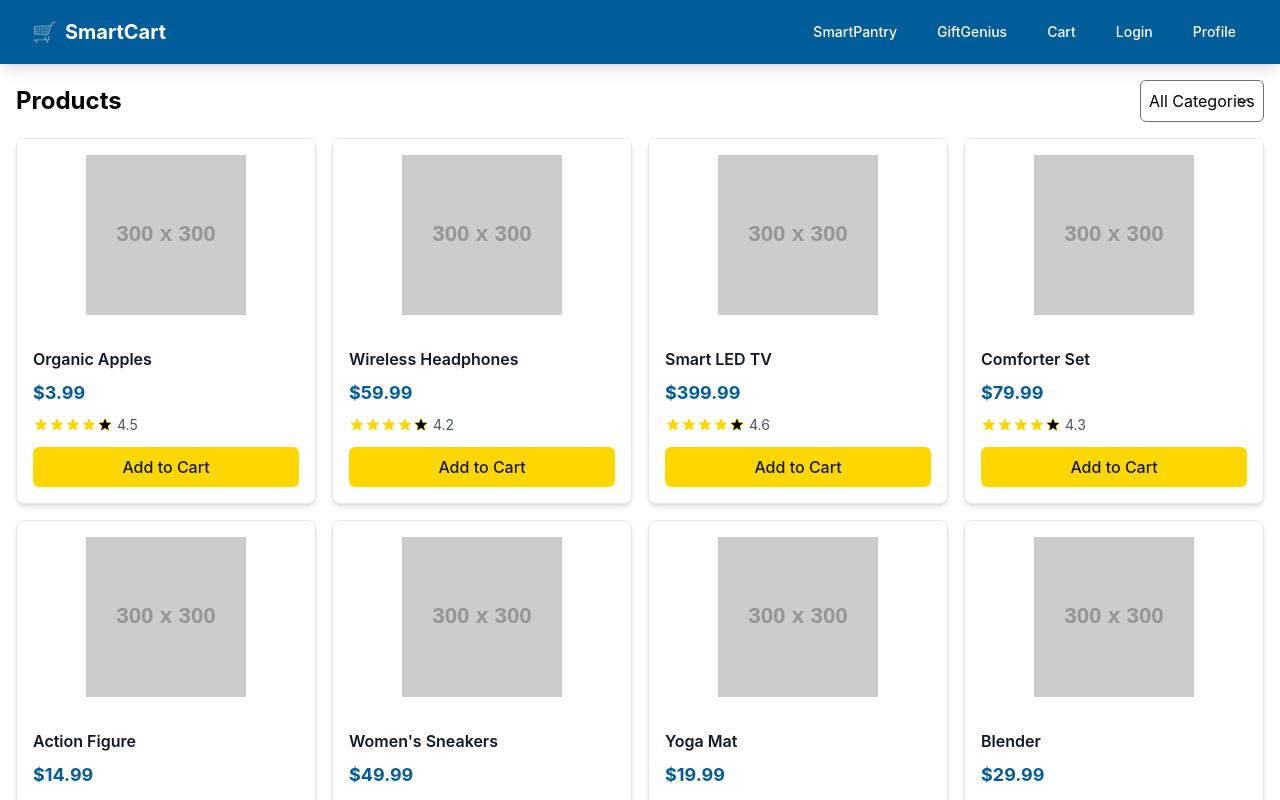
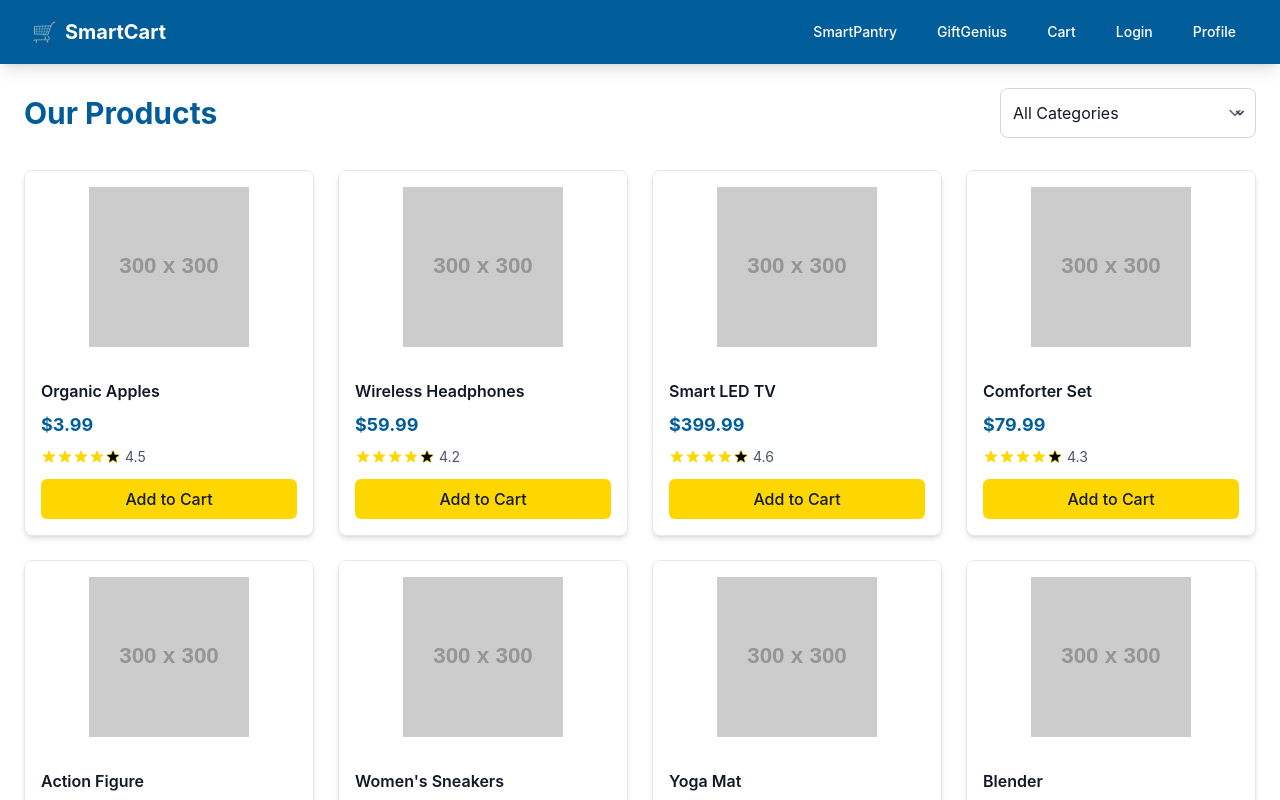
Before and after one commit to tchawla827/walmart-home-hub, a React (Create React App) app in the folder frontend/: page /search in a window 1280 px wide. Shown: the top 800 px of the page. Built offline with nearby package versions, Linux system fonts and the light colour scheme.

Commit message:
designed ProductSearch.tsx

```diff
--- a/frontend/src/pages/ProductSearch.tsx
+++ b/frontend/src/pages/ProductSearch.tsx
@@ -3,6 +3,7 @@ import { useSearchParams } from 'react-router-dom';
 import ProductCard from '../components/ProductCard';
 import { mockProducts, Product } from '../mockProducts';
 import { useCart } from '../context/CartContext';
+import { toast } from 'react-toastify';
 
 const ProductSearch: React.FC = () => {
   const [searchParams, setSearchParams] = useSearchParams();
@@ -12,9 +13,11 @@ const ProductSearch: React.FC = () => {
   useEffect(() => {
     if (query) {
       console.log(`Searching for: ${query}`);
+      toast.info(`Searching for: ${query}`);
     }
     if (category) {
       console.log(`Filtering category: ${category}`);
+      toast.info(`Filtering by: ${category}`);
     }
   }, [query, category]);
 
@@ -38,31 +41,54 @@ const ProductSearch: React.FC = () => {
 
   const handleAddToCart = (product: Product) => {
     addToCart(product);
+    toast.success(`${product.title} added to cart!`);
   };
 
   return (
-    <div className="max-w-7xl mx-auto p-4">
-      <div className="flex justify-between items-center mb-4">
-        <h1 className="text-2xl font-bold">Products</h1>
+    <div className="max-w-7xl mx-auto p-4 md:p-6">
+      <div className="flex flex-col md:flex-row justify-between items-start md:items-center mb-8 gap-4">
+        <h1 className="text-2xl md:text-3xl font-bold text-primary-600 dark:text-primary-400">
+          {query ? `Search Results for "${query}"` : 'Our Products'}
+        </h1>
+        <div className="relative w-full md:w-64">
           <select
             value={category}
             onChange={handleCategoryChange}
-          className="border p-2 rounded"
+            className="w-full border border-gray-300 dark:border-gray-600 bg-white dark:bg-gray-800 text-gray-900 dark:text-white p-3 pr-8 rounded-lg appearance-none focus:ring-2 focus:ring-primary-500 focus:border-transparent"
           >
             <option value="">All Categories</option>
             {categories.map((c) => (
-            <option key={c} value={c}>
+              <option key={c} value={c.toLowerCase()}>
                 {c.charAt(0).toUpperCase() + c.slice(1)}
               </option>
             ))}
           </select>
+          <div className="pointer-events-none absolute inset-y-0 right-0 flex items-center px-2 text-gray-700 dark:text-gray-300">
+            <svg className="h-4 w-4" xmlns="http://www.w3.org/2000/svg" viewBox="0 0 20 20" fill="currentColor">
+              <path fillRule="evenodd" d="M5.293 7.293a1 1 0 011.414 0L10 10.586l3.293-3.293a1 1 0 111.414 1.414l-4 4a1 1 0 01-1.414 0l-4-4a1 1 0 010-1.414z" clipRule="evenodd" />
+            </svg>
           </div>
+        </div>
+      </div>
+
       {products.length === 0 ? (
-        <p>No products found for your search</p>
+        <div className="bg-gray-100 dark:bg-gray-700 p-8 rounded-lg text-center">
+          <div className="text-5xl mb-4">🔍</div>
+          <h2 className="text-xl font-semibold text-gray-800 dark:text-white mb-2">
+            No products found
+          </h2>
+          <p className="text-gray-600 dark:text-gray-300">
+            {query ? 'Try a different search term' : 'No products available in this category'}
+          </p>
+        </div>
       ) : (
-        <div className="grid grid-cols-1 sm:grid-cols-2 lg:grid-cols-4 gap-4">
+        <div className="grid grid-cols-1 sm:grid-cols-2 lg:grid-cols-4 gap-6">
           {products.map((product) => (
-            <ProductCard key={product.id} product={product} onAddToCart={handleAddToCart} />
+            <ProductCard
+              key={product.id}
+              product={product}
+              onAddToCart={handleAddToCart}
+            />
           ))}
         </div>
       )}
```
Lines whose indentation alone changed are shown as unchanged.
